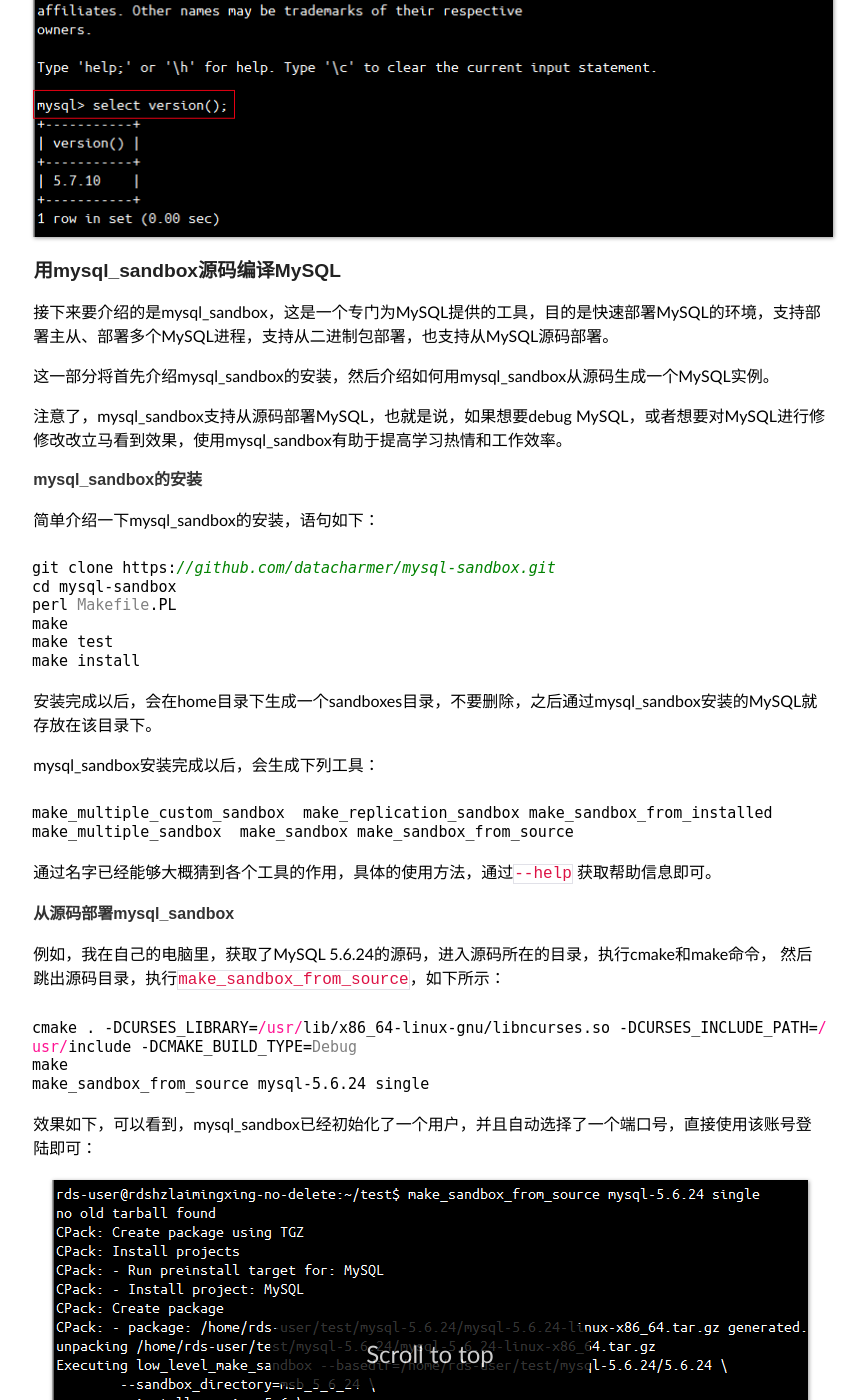
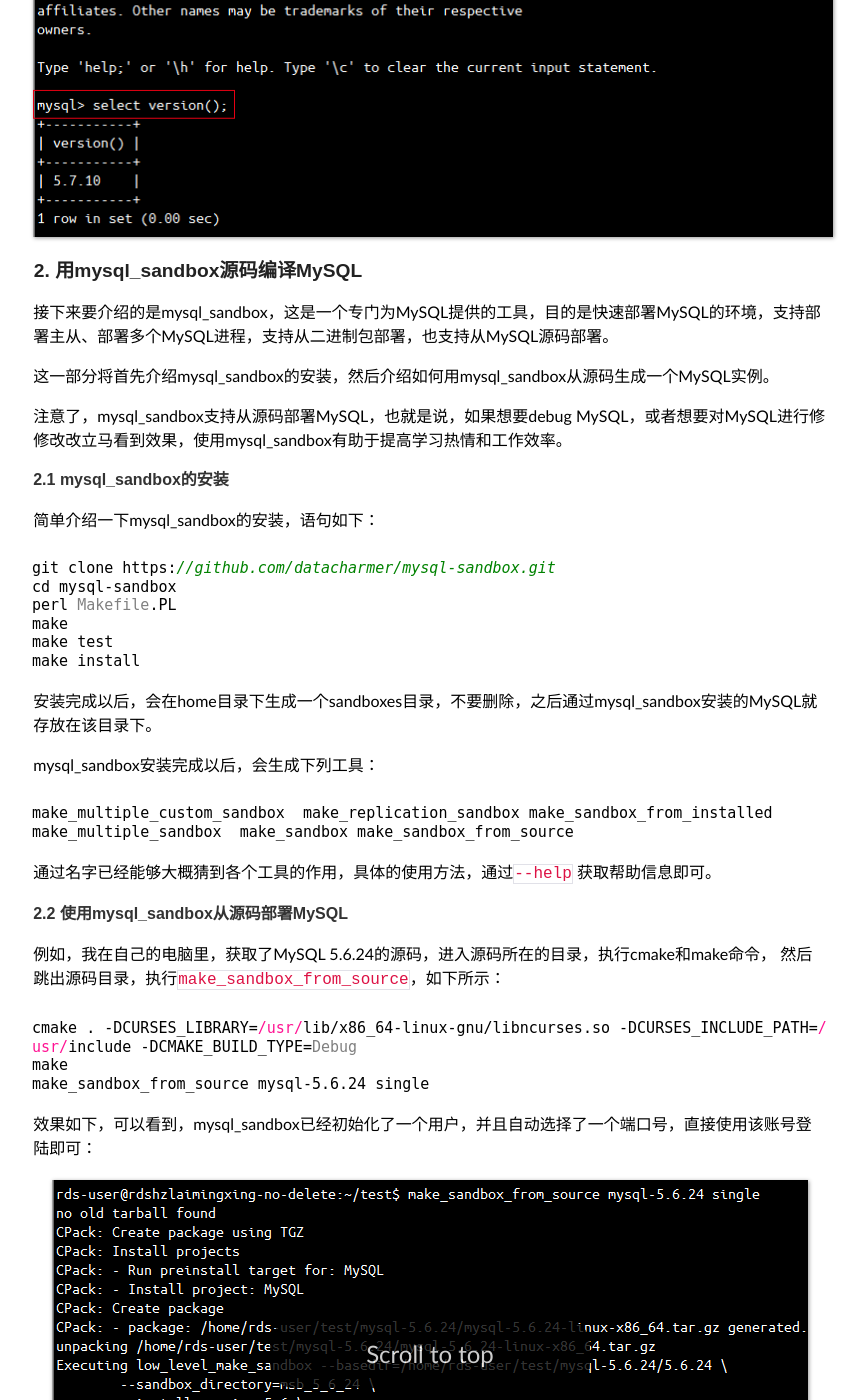
Before and after one commit to lalor/cn, a Jekyll site: the page built from _posts/2016-01-21-quickly-depoly-mysql-from-source.md, in a window 1280 px wide and 1400 px high, scrolled down 1409 px. Shown: the whole window, without its empty margins (210-1077 px from the left). Built offline with Jekyll 4.4.1, drawn with Linux system fonts in a browser that asks for light colours; some web fonts are replaced; Markdown is read by kramdown in place of the engine named in the settings; comment, search, counter and statistics services are not loaded; some of the changed text lies outside the part shown.

Commit message:
增加编号

```diff
--- a/_posts/2016-01-21-quickly-depoly-mysql-from-source.md
+++ b/_posts/2016-01-21-quickly-depoly-mysql-from-source.md
@@ -12,7 +12,7 @@
 
 本文介绍两个工具，用以快速构建MySQL的学习环境，让大家从安装MySQL的痛苦之中解脱出来。也让编译debug版本的数据库变得更加容易，希望根据我的学习经验，能够帮助各位学习MySQL道路上轻松愉悦一点。
 
-### 用Docker快速部署MySQL
+### 1. 用Docker快速部署MySQL
 
 Docker大家应该听说过，可能你用过，也可能你没有用过，不管怎么样，赶紧用起来，赶紧用起来，赶紧用起来（重要的事情说了三遍）。
 
@@ -42,7 +42,7 @@
 ![docker-mysql](/cn/image/docker-mysql.png)
 
 
-### 用mysql_sandbox源码编译MySQL
+### 2. 用mysql_sandbox源码编译MySQL
 
 接下来要介绍的是mysql_sandbox，这是一个专门为MySQL提供的工具，目的是快速部署MySQL的环境，支持部署主从、部署多个MySQL进程，支持从二进制包部署，也支持从MySQL源码部署。
 
@@ -50,7 +50,7 @@
 
 注意了，mysql_sandbox支持从源码部署MySQL，也就是说，如果想要debug MySQL，或者想要对MySQL进行修修改改立马看到效果，使用mysql_sandbox有助于提高学习热情和工作效率。
 
-#### mysql_sandbox的安装
+#### 2.1 mysql_sandbox的安装
 
 简单介绍一下mysql_sandbox的安装，语句如下：
 
@@ -70,7 +70,7 @@
 
 通过名字已经能够大概猜到各个工具的作用，具体的使用方法，通过`--help` 获取帮助信息即可。
 
-#### 从源码部署mysql_sandbox
+#### 2.2 使用mysql_sandbox从源码部署MySQL
 
 例如，我在自己的电脑里，获取了MySQL 5.6.24的源码，进入源码所在的目录，执行cmake和make命令，
 然后跳出源码目录，执行`make_sandbox_from_source`，如下所示：
```
Also changed, not shown: other parts of _posts/2016-01-21-quickly-depoly-mysql-from-source.md (+1 -1 lines).
